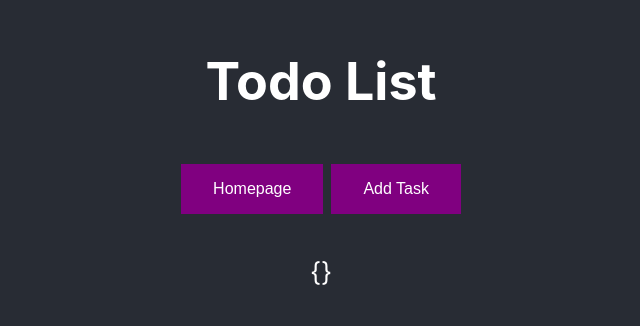
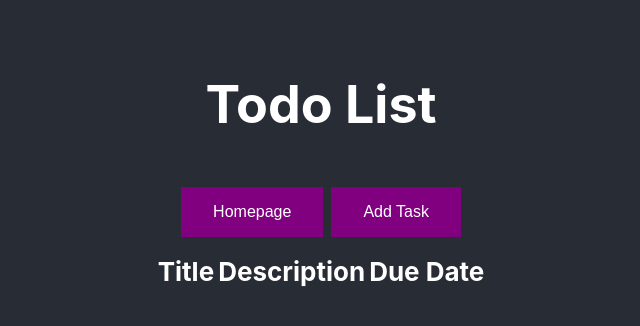
Before and after one commit to jyoonbcit/ToDoList, a React (Create React App) app in the folder todolist/: page /overview in a window 1280 px wide. Shown: the part 236-562 px from the top of the page, without its empty margins (319-959 px from the left). Built offline with nearby package versions, Linux system fonts and the light colour scheme; the HTML template or start-up script is replaced by a standard one.

Commit message:
Update localstorage display into table

```diff
--- a/todolist/src/pages/overview.jsx
+++ b/todolist/src/pages/overview.jsx
@@ -1,13 +1,31 @@
 import React from 'react';
 
 const Overview = () => {
+    const items = Object.entries(localStorage);
 
     return (
-        <>
-            <p id='storageItems'>
-                {JSON.stringify(localStorage)}
-            </p>
-        </>
-    )
-}
-export default Overview
+        <table>
+            <thead>
+                <tr>
+                    <th>Title</th>
+                    <th>Description</th>
+                    <th>Due Date</th>
+                </tr>
+            </thead>
+            <tbody>
+                {items.map(([key, value]) => {
+                    const { title, description, dueDate } = JSON.parse(value);
+                    return (
+                        <tr key={key}>
+                            <td>{title}</td>
+                            <td>{description}</td>
+                            <td>{dueDate}</td>
+                        </tr>
+                    );
+                })}
+            </tbody>
+        </table>
+    );
+};
+
+export default Overview;
```
